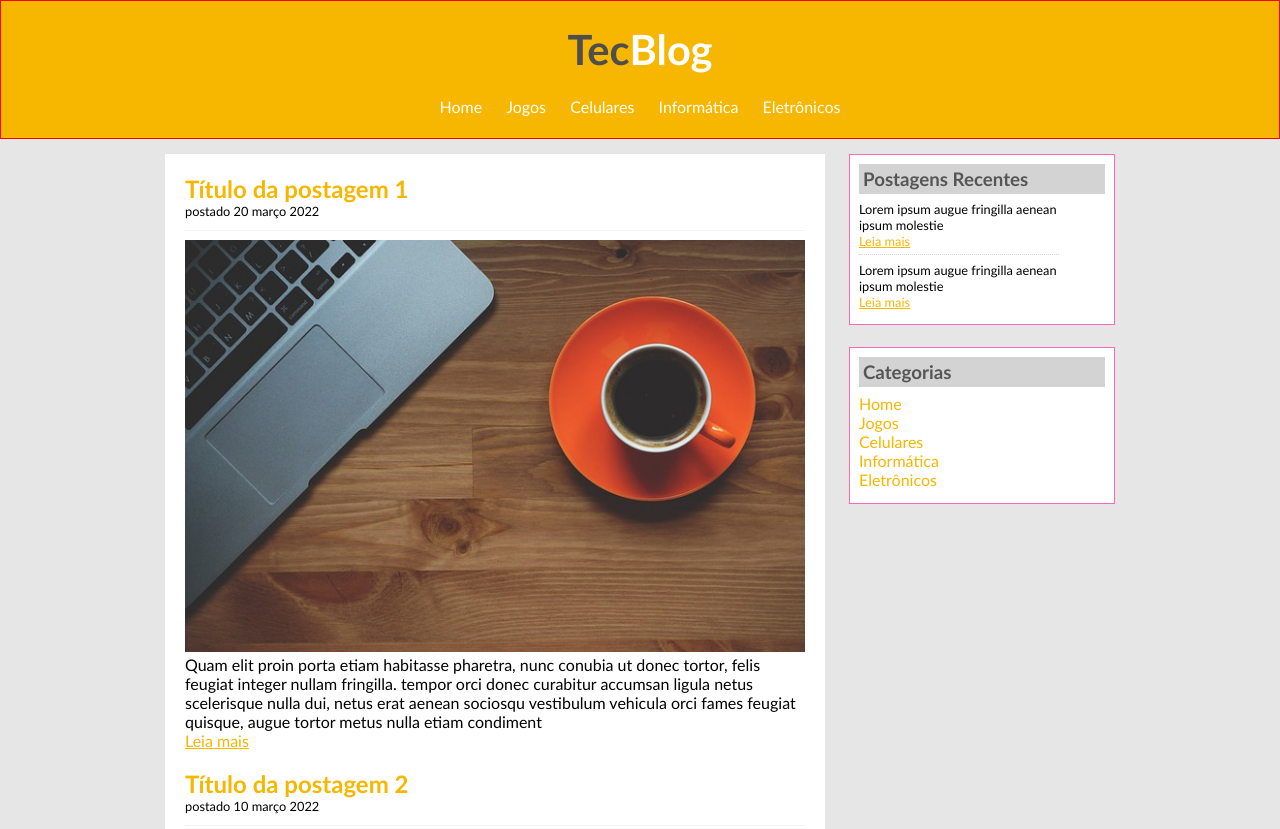
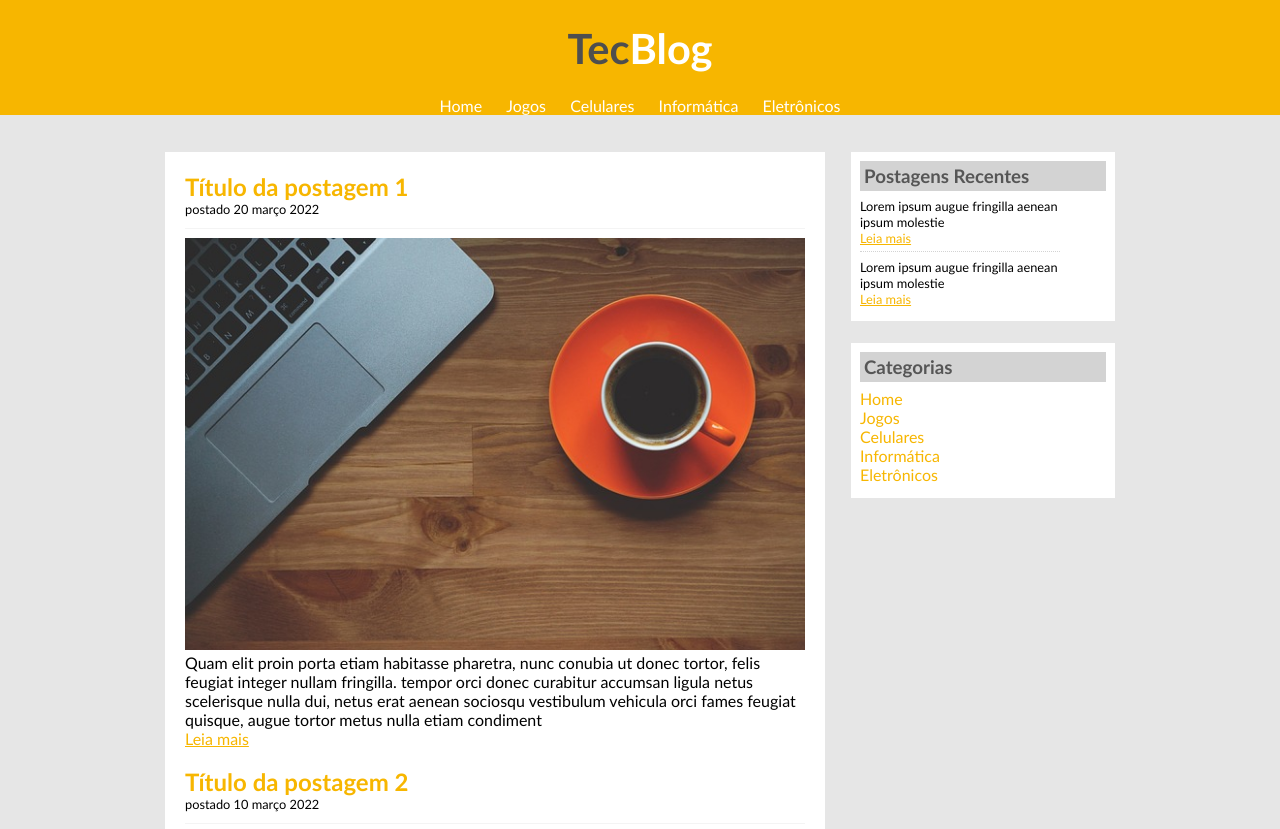
Before and after one commit to Gabsszzxx/TecnoBlog, a plain HTML site: page TecBlog/index.html in a window 1280 px wide. Shown: the top 829 px of the page. Drawn offline with Linux system fonts and the light colour scheme.

Commit message:
Update estilo.css

```diff
--- a/TecBlog/CSS/estilo.css
+++ b/TecBlog/CSS/estilo.css
@@ -13,7 +13,6 @@ body{
 #header{ /*COR LARANJA DO MENU*/
 	background-color: #f7b600;
 	text-align: center;
-	border: 1px solid red;
 }
 
 #area-logo{
@@ -83,7 +82,6 @@ a:hover{
 	margin: 0px;
 	float: right;
 	background-color: #FFF;
-	border: 1px solid hotpink;
 }
 
 .titulo-lateral{
@@ -102,7 +100,6 @@ a:hover{
 }
 
 .rodape{
-	border: 1px solid chocolate;
 	background-color: #D3D3D3;
 	padding: 20px;
 	margin-top: 20px;
```
